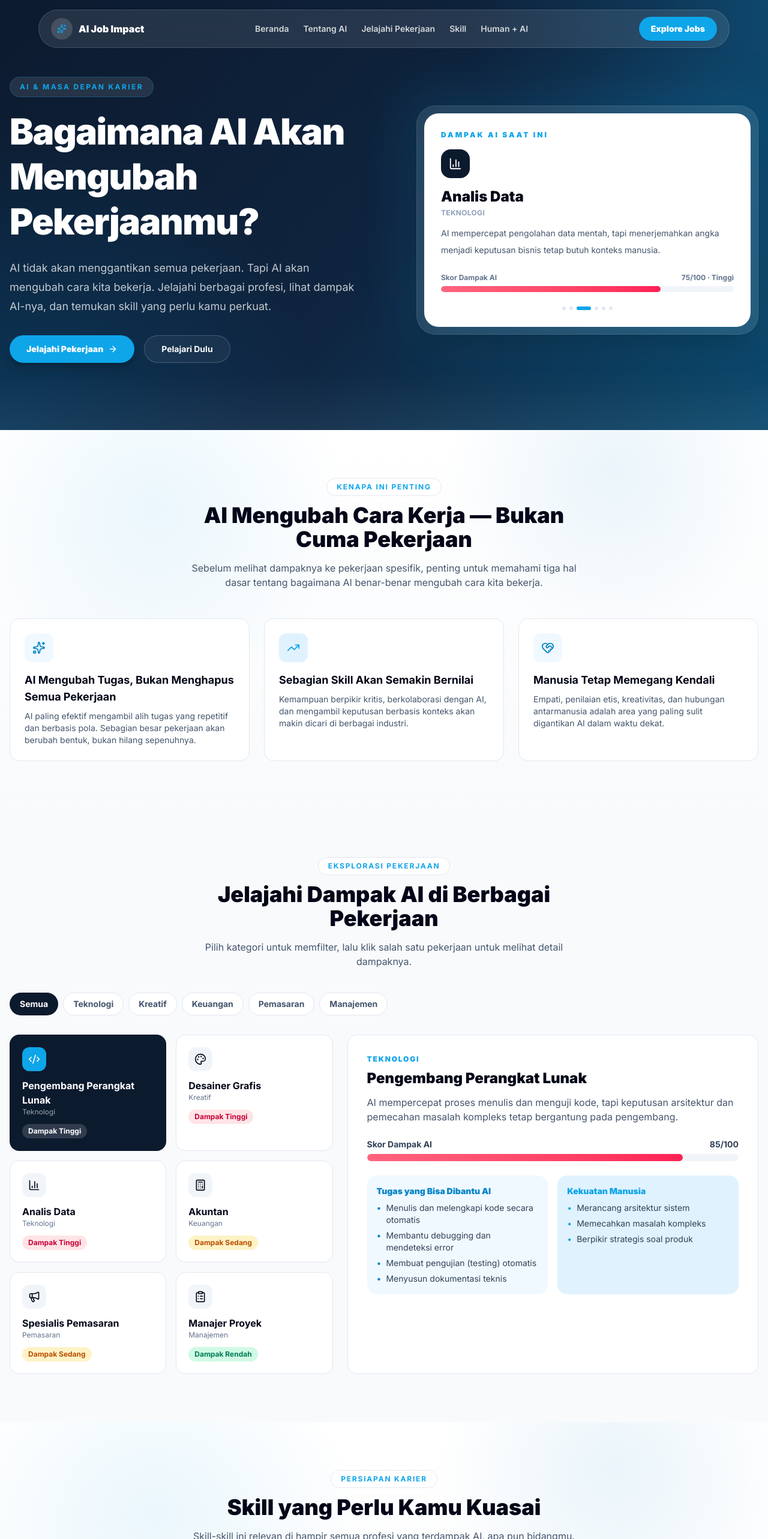
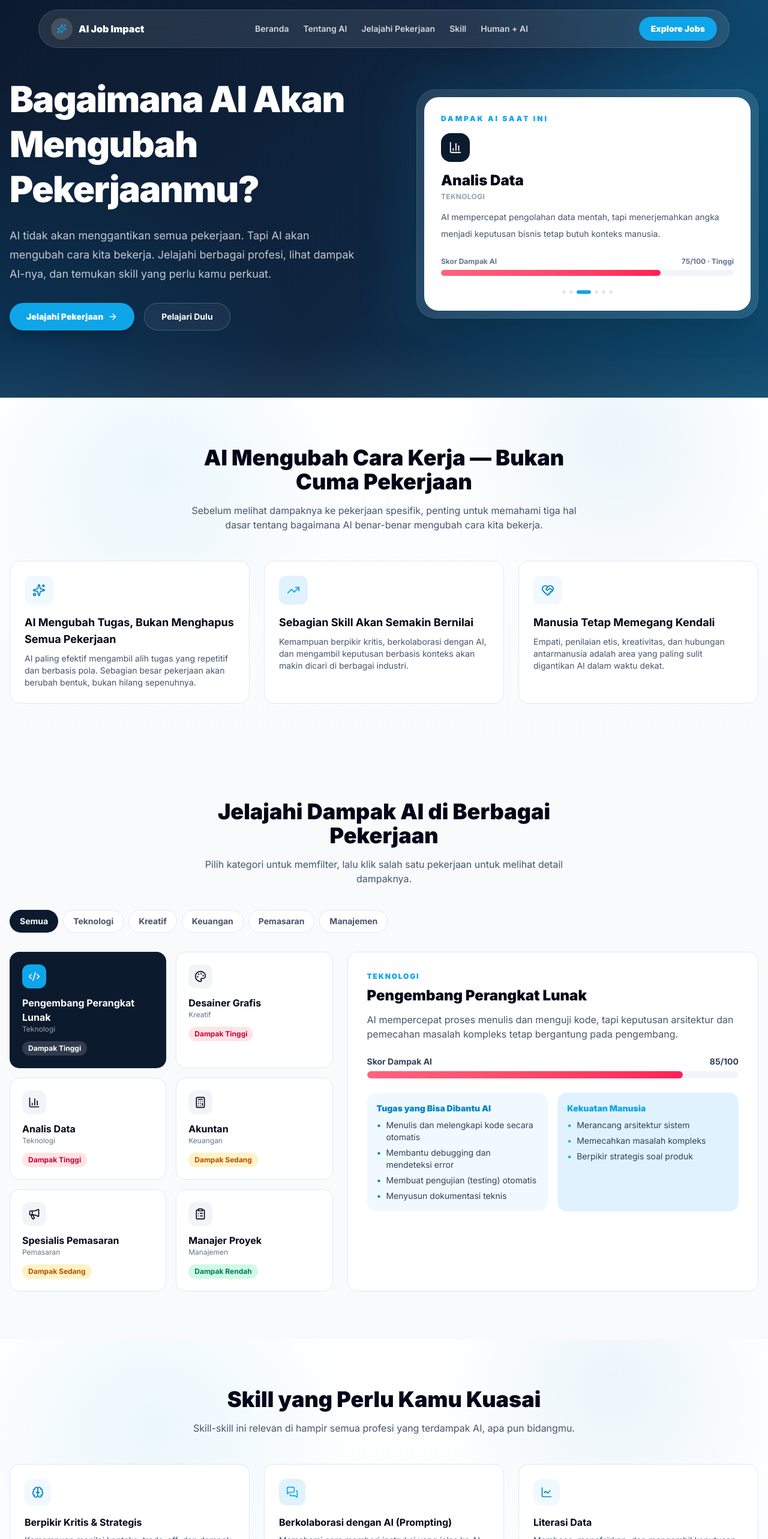
Before and after one commit to kevinazzaky/ai-job, a Next.js app: page / in a window 1280 px wide. Shown: the top 2566 px of the page at 60% size. Built offline with nearby package versions, Linux system fonts and the light colour scheme.

Commit message:
chore: update wording in all section

```diff
--- a/src/components/jobs/JobExplorer.tsx
+++ b/src/components/jobs/JobExplorer.tsx
@@ -30,9 +30,6 @@ export default function JobExplorer() {
   return (
     <section id="jobs" className="container mx-auto px-4 py-20">
       <div className="mx-auto mb-10 max-w-2xl text-center">
-        <p className="mb-3 inline-flex rounded-full border border-slate-200 bg-white px-4 py-1.5 text-xs font-bold uppercase tracking-[0.15em] text-[var(--color-accent)]">
-          Eksplorasi Pekerjaan
-        </p>
         <h2 className="text-3xl font-black text-slate-950 md:text-4xl">
           Jelajahi Dampak AI di Berbagai Pekerjaan
         </h2>
--- a/src/components/sections/Hero.tsx
+++ b/src/components/sections/Hero.tsx
@@ -50,10 +50,6 @@ export default function Hero() {
       <div className="container relative mx-auto grid items-center gap-12 px-4 lg:grid-cols-[1.05fr_0.95fr]">
         {/* Hero Content */}
         <div>
-          <p className="mb-5 inline-flex rounded-full border border-(--color-accent)/25 bg-white/10 px-4 py-2 text-xs font-bold uppercase tracking-[0.2em] text-(--color-accent)">
-            AI & Masa Depan Karier
-          </p>
-
           <h1 className="max-w-2xl text-4xl font-black leading-tight tracking-tight text-white sm:text-5xl lg:text-6xl">
             Bagaimana AI Akan Mengubah Pekerjaanmu?
           </h1>
--- a/src/components/sections/HumanAI.tsx
+++ b/src/components/sections/HumanAI.tsx
@@ -16,11 +16,8 @@ export default function HumanAI() {
   return (
     <section id="human-ai" className="container mx-auto px-4 py-20">
       <div className="mx-auto mb-12 max-w-2xl text-center">
-        <p className="mb-3 inline-flex rounded-full border border-slate-200 bg-white px-4 py-1.5 text-xs font-bold uppercase tracking-[0.15em] text-[var(--color-accent)]">
-          Kolaborasi, Bukan Kompetisi
-        </p>
         <h2 className="text-3xl font-black text-slate-950 md:text-4xl">
-          Bukan Manusia vs AI. Tapi Manusia + AI.
+          Bukan Manusia vs AI Tapi Manusia + AI
         </h2>
         <p className="mt-4 text-slate-600">
           Masa depan kerja yang paling produktif adalah kolaborasi, bukan
--- a/src/components/sections/Intro.tsx
+++ b/src/components/sections/Intro.tsx
@@ -29,9 +29,6 @@ export default function Intro() {
     <section id="intro" className="section-pattern py-20">
       <div className="container mx-auto px-4">
         <div className="mx-auto mb-12 max-w-2xl text-center">
-          <p className="mb-3 inline-flex rounded-full border border-slate-200 bg-white px-4 py-1.5 text-xs font-bold uppercase tracking-[0.15em] text-[var(--color-accent)]">
-            Kenapa Ini Penting
-          </p>
           <h2 className="text-3xl font-black text-slate-950 md:text-4xl">
             AI Mengubah Cara Kerja — Bukan Cuma Pekerjaan
           </h2>
--- a/src/components/sections/SkillsSection.tsx
+++ b/src/components/sections/SkillsSection.tsx
@@ -57,9 +57,6 @@ export default function SkillsSection() {
     <section id="skills" className="section-pattern py-20">
       <div className="container mx-auto px-4">
         <div className="mx-auto mb-12 max-w-2xl text-center">
-          <p className="mb-3 inline-flex rounded-full border border-slate-200 bg-white px-4 py-1.5 text-xs font-bold uppercase tracking-[0.15em] text-[var(--color-accent)]">
-            Persiapan Karier
-          </p>
           <h2 className="text-3xl font-black text-slate-950 md:text-4xl">
             Skill yang Perlu Kamu Kuasai
           </h2>
```
